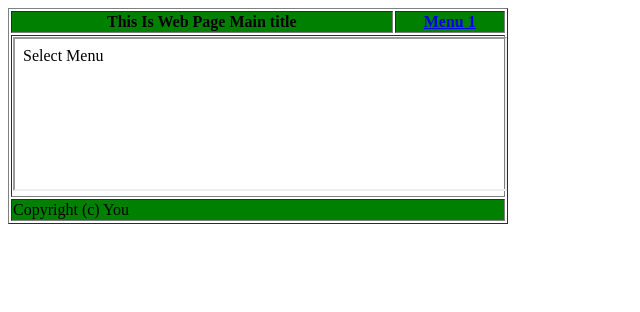
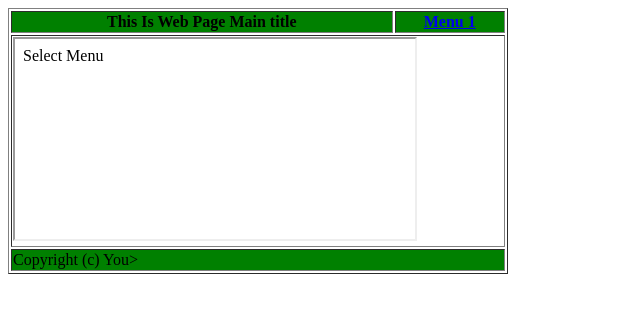
Before and after one commit to AndrianovaEk/homework, a plain HTML site: page task1.html in a window 1280 px wide. Shown: the whole page, without its empty margins (0-640 px from the left). Drawn offline with Linux system fonts and the light colour scheme.

Commit message:
This is corrected task 1 of homework 2

```diff
--- a/task1.html
+++ b/task1.html
@@ -1,6 +1,7 @@
 <!doctype html>
 <html>
 <head>
+<meta charset="windows-1251">
 <title>My table</title>
 </head>
 <body>
@@ -12,10 +13,11 @@
 	<tbody>
 		<tr>
 			<td colspan="2">
-			<iframe src="select.html" name="myframe" width="100%" >Select Menu </iframe></td>
+			<iframe src="select.html" name="myframe" width="400" height="200" >Select Menu </iframe></td>
 	</tbody>
-	<tr>
-		<td style="background-color:green" colspan="2">Copyright (c) You</td>
-	</tr>
+		<tr>
+			<td style="background-color:green" colspan="2">Copyright (c) You></td>
+		</tr>
+</table>
 </body>
 </html>
```
